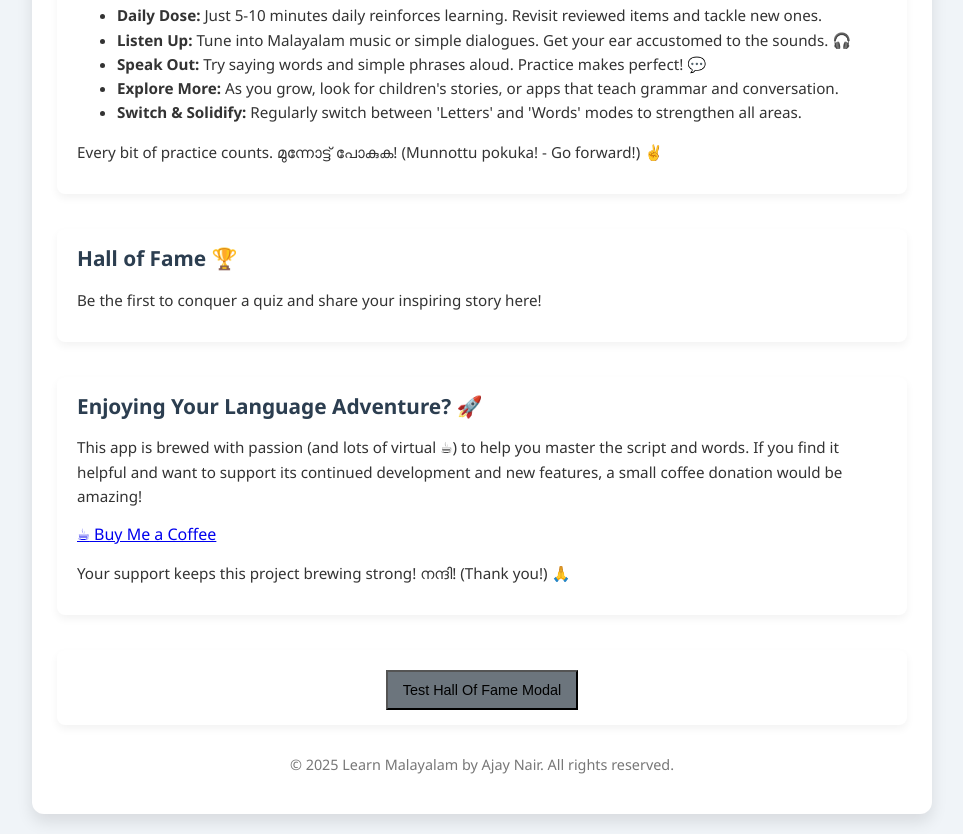
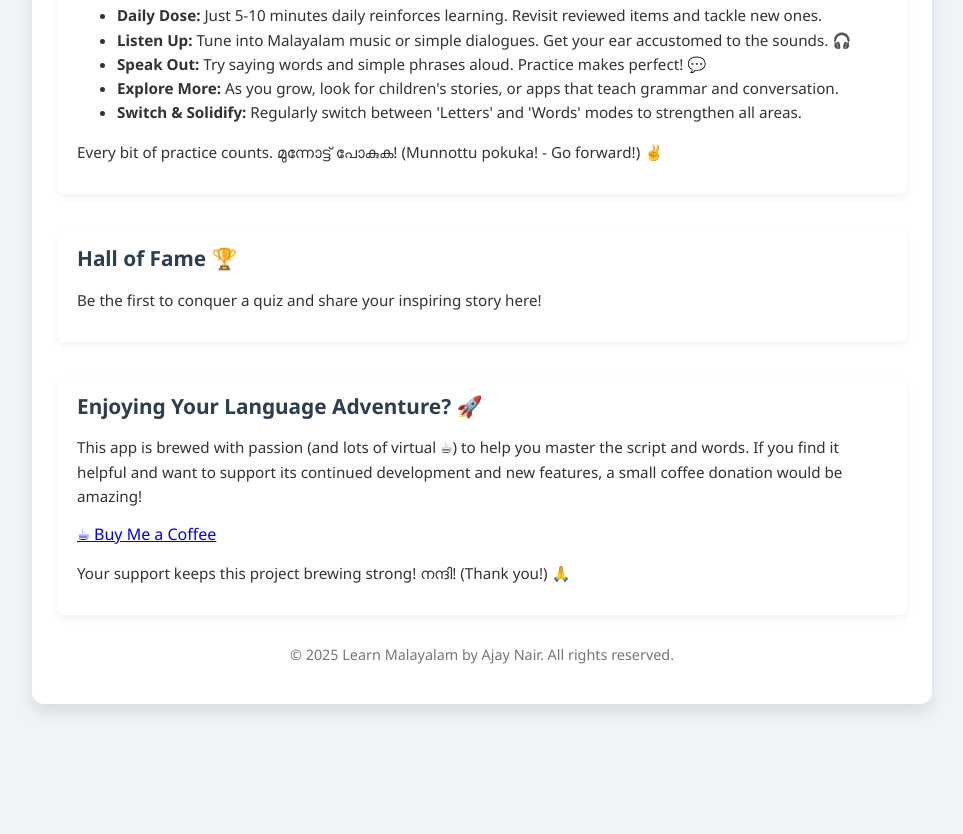
Before and after one commit to ajaynair/learn-malayalam, a website built with Vite: page index.html in a window 1280 px wide. Shown: the part 1115-1949 px from the top of the page, without its empty margins (158-1121 px from the left). After the commit the page ends 1839 px from the top, so only its background shows below. Built offline with nearby package versions, Linux system fonts and the light colour scheme.

Commit message:
Comment test hall of fame button

```diff
--- a/index.html
+++ b/index.html
@@ -144,9 +144,9 @@
                 <p class="thanks-note"></p> <!-- Populated by JS -->
             </section>
 
-            <div class="test-controls card" style="text-align: center; padding: 15px;">
-                <button id="test-hof-btn" class="control-buttons" style="display: inline-block; background-color: #6c757d; padding: 10px 15px; font-size: 0.9em;"></button> <!-- Text by JS -->
-            </div>
+<!--             <div class="test-controls card" style="text-align: center; padding: 15px;"> -->
+<!--                 <button id="test-hof-btn" class="control-buttons" style="display: inline-block; background-color: #6c757d; padding: 10px 15px; font-size: 0.9em;"></button>  --><!-- Text by JS -->
+<!--             </div> -->
 
         </main>
         <footer>
```
